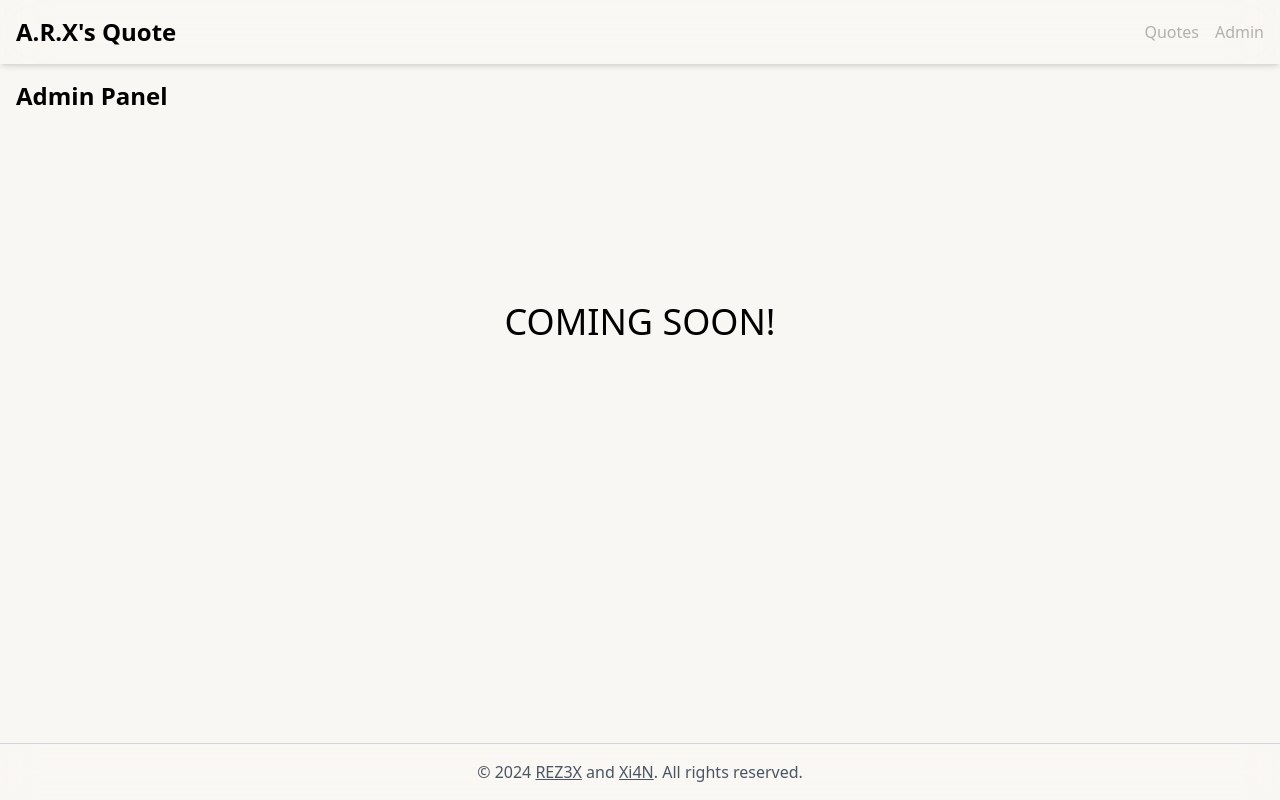
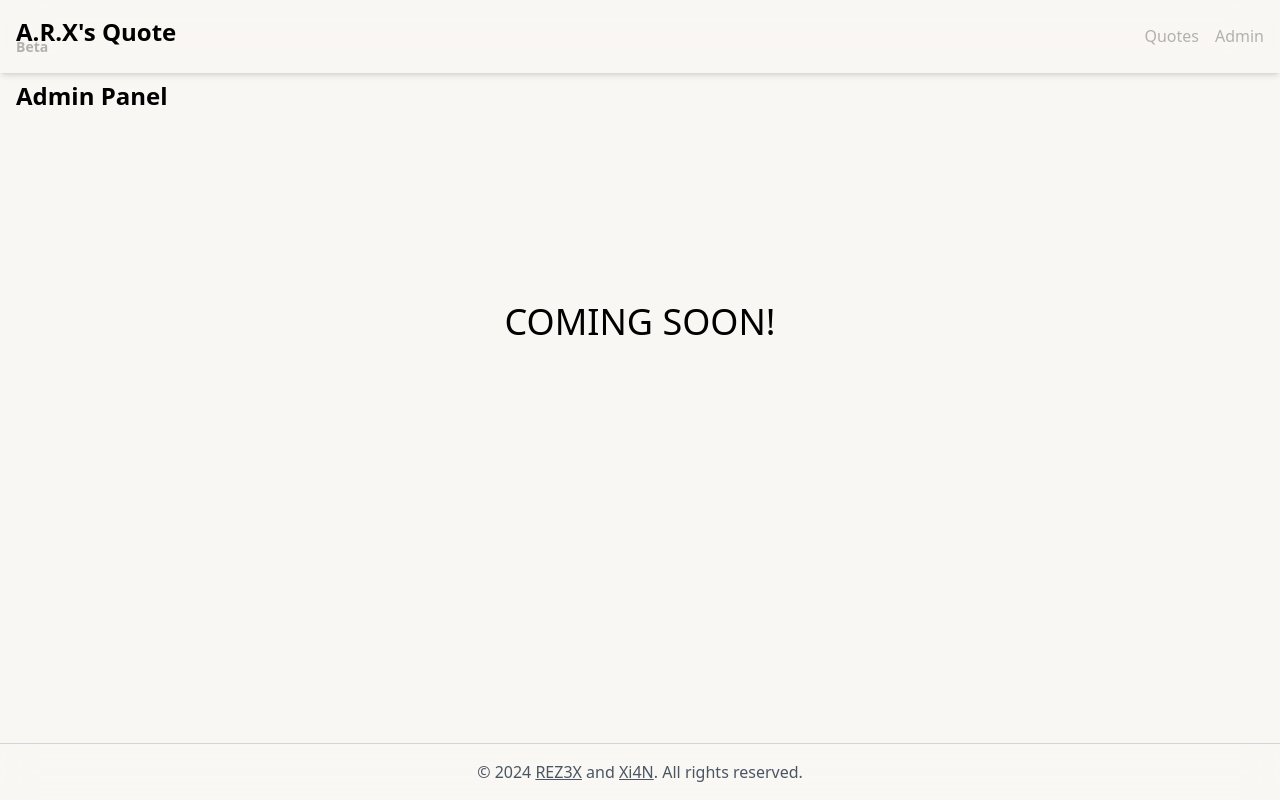
Before and after one commit to REZ3X/QuoteWeb-REZ3X, a React (Vite) app in the folder frontend/: page /admin in a window 1280 px wide. Built offline with nearby package versions, Linux system fonts and the light colour scheme.

Commit message:
adjustment

```diff
--- a/frontend/src/components/client/Header.jsx
+++ b/frontend/src/components/client/Header.jsx
@@ -4,10 +4,11 @@ import { Link } from 'react-router-dom';
 
 const Header = () => {
   return (
-    <header className="fixed top-0 w-full bg-none backdrop-blur-xl z-50 shadow-md">
+    <header className="fixed top-0 w-full bg-transparent backdrop-blur-xl z-50 shadow-md">
       <nav className="container mx-auto p-4 flex flex-row justify-between align-center items-center">
-        <div>
+        <div className='flex flex-col items-baseline'>
             <h1 className='font-bold text-2xl'>A.R.X's Quote</h1>
+            <h1 className='font-bold text-sm text-[#B2B1AE] mt-[-11.5px]'>Beta</h1>
         </div>
         <ul className="flex space-x-4">
           <li><Link to="/" className="text-[#B2B1AE] hover:text-[#A4A3A0]">Quotes</Link></li>
```
